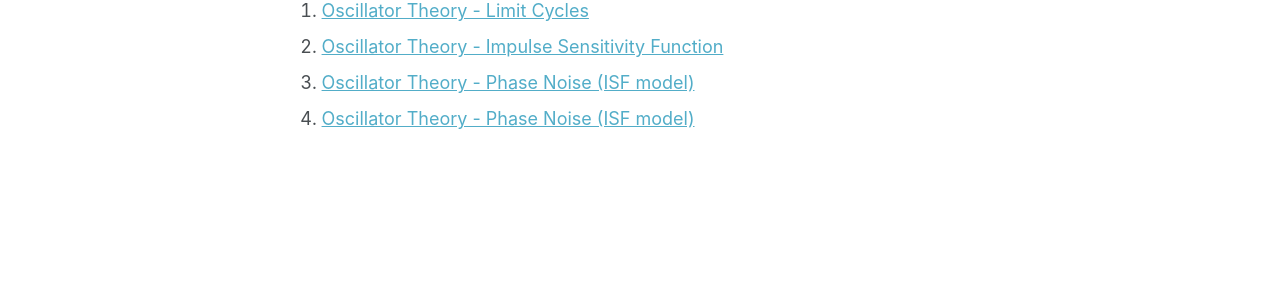
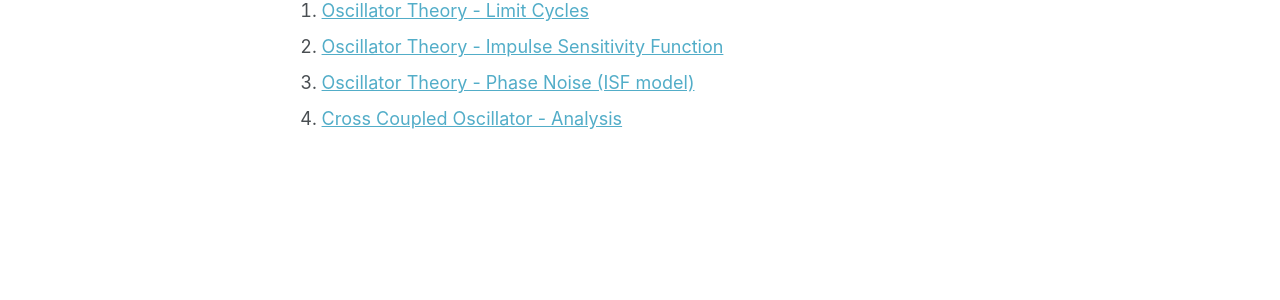
Before and after one commit to AdityaMuppala/adityamuppala.github.io, a Jekyll site: the page built from _pages/notes.md, in a window 1280 px wide and 1182 px high. Shown: the part 624-924 px from the top of the window. Built offline with Jekyll 4.4.1, drawn with Linux system fonts in a browser that asks for light colours; some web fonts are replaced.

Commit message:
Update notes.md

```diff
--- a/_pages/notes.md
+++ b/_pages/notes.md
@@ -22,4 +22,4 @@ author_profile: true
 1. [Oscillator Theory - Limit Cycles](https://adityamuppala.github.io/assets/YouTube_Notes/MMIC_Limit_Cycles.pdf)
 2. [Oscillator Theory - Impulse Sensitivity Function](https://adityamuppala.github.io/assets/YouTube_Notes/Oscillators_ISF_model.pdf)
 3. [Oscillator Theory - Phase Noise (ISF model)](https://adityamuppala.github.io/assets/YouTube_Notes/Phase_Noise_ISF_Model.pdf)
-4. [Oscillator Theory - Phase Noise (ISF model)](https://adityamuppala.github.io/assets/YouTube_Notes/Cross_Coupled_Theory.pdf)
+4. [Cross Coupled Oscillator - Analysis](https://adityamuppala.github.io/assets/YouTube_Notes/Cross_Coupled_Theory.pdf)
```
